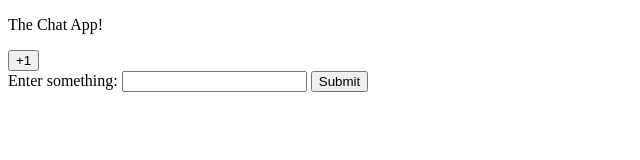
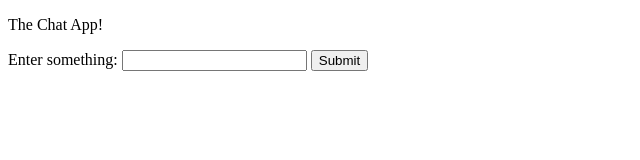
Before and after one commit to 777marc/chat-app, a website: page public/index.html in a window 1280 px wide. Shown: the whole page, without its empty margins (0-640 px from the left). Drawn offline with nearby package versions, Linux system fonts and the light colour scheme; no server answers.

Commit message:
clean up

```diff
--- a/public/index.html
+++ b/public/index.html
@@ -7,8 +7,6 @@
   </head>
   <body>
     <p>The Chat App!</p>
-    <button id="increment">+1</button>
-
     <form id="myForm">
       <label for="inputField">Enter something:</label>
       <input type="text" id="inputField" name="inputField" required />
```
Also changed, not shown: public/js/chat.js (+0 -7 lines), src/index.js (+0 -8 lines).
